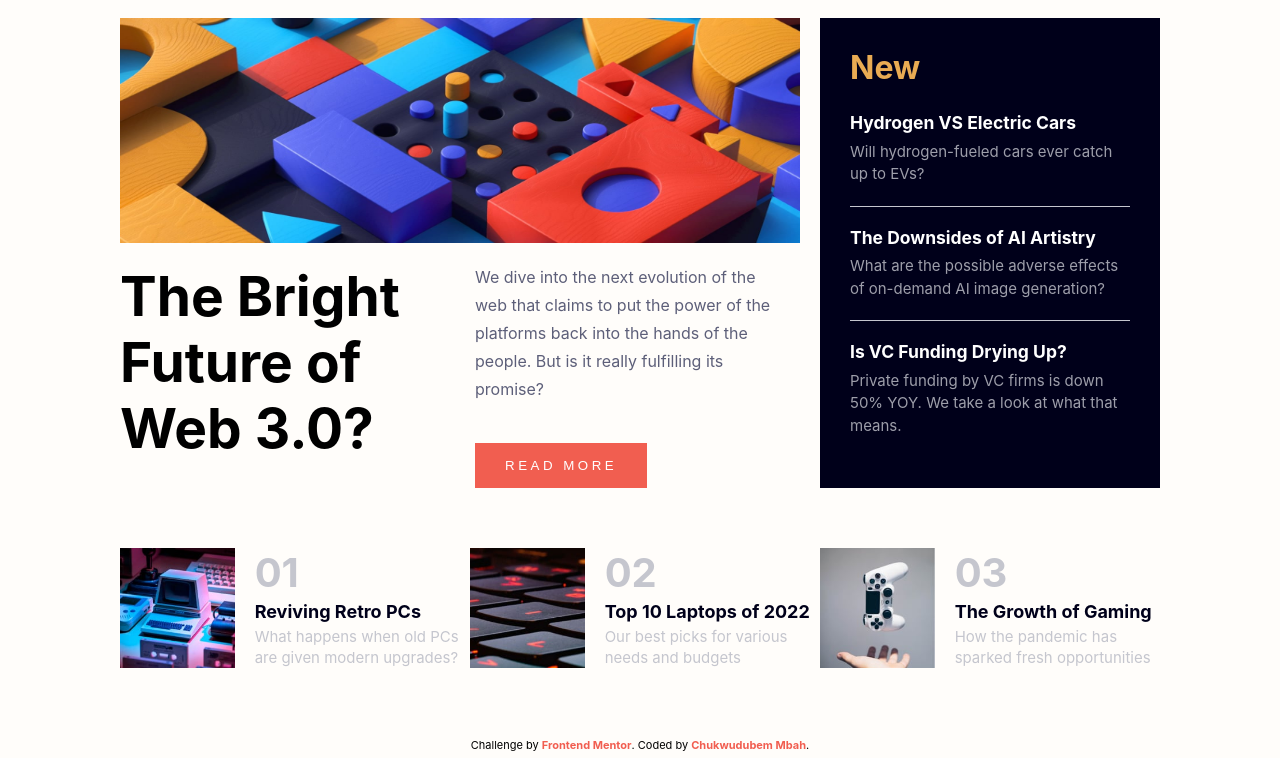
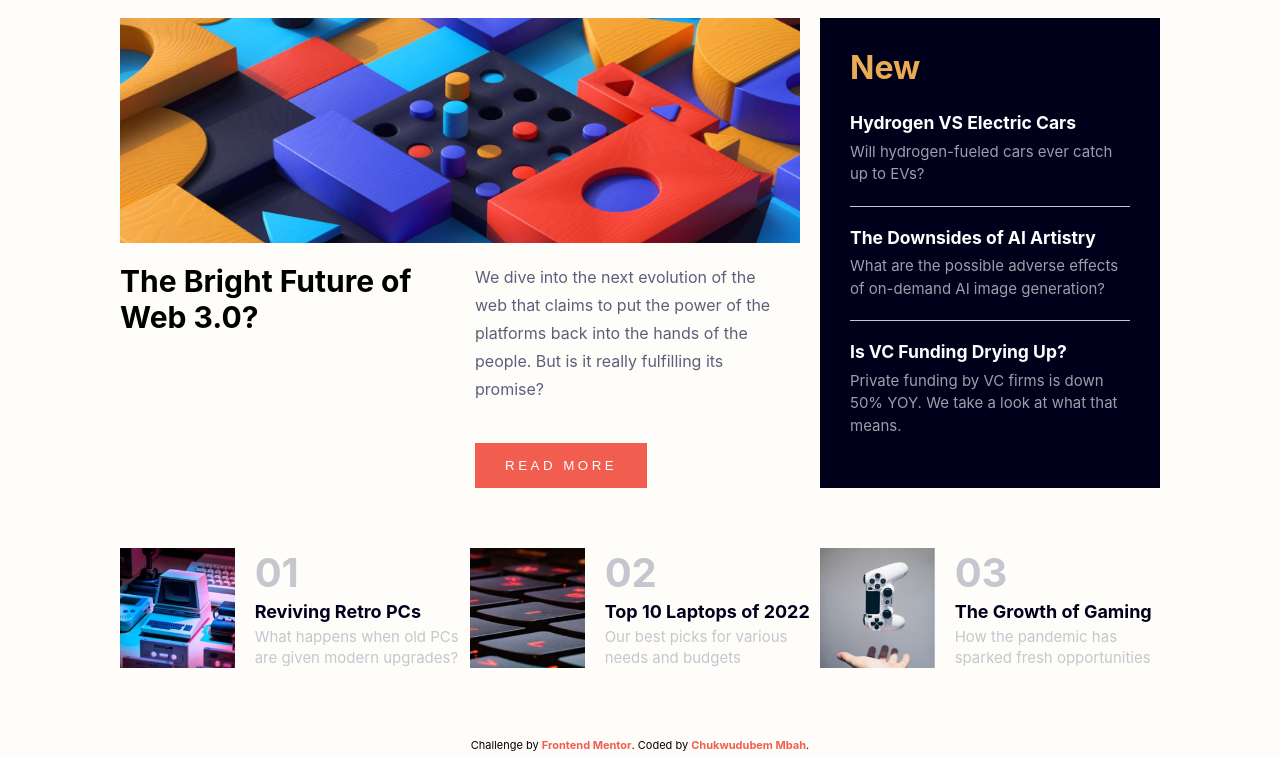
Before and after one commit to dubemmbah/news-homepage, a plain HTML site: page index.html in a window 1280 px wide. Shown: the part 102-860 px from the top of the page. Drawn offline with Linux system fonts and the light colour scheme; a web font is replaced by a local one.

Commit message:
Update index.html

```diff
--- a/index.html
+++ b/index.html
@@ -99,7 +99,7 @@
             class="img-mobile"
           />
           <!-- <div class="overview-info"> -->
-          <h2>The Bright Future of Web 3.0?</h2>
+          <h1>The Bright Future of Web 3.0?</h1>
           <div class="more">
             <p>
               We dive into the next evolution of the web that claims to put the
```
